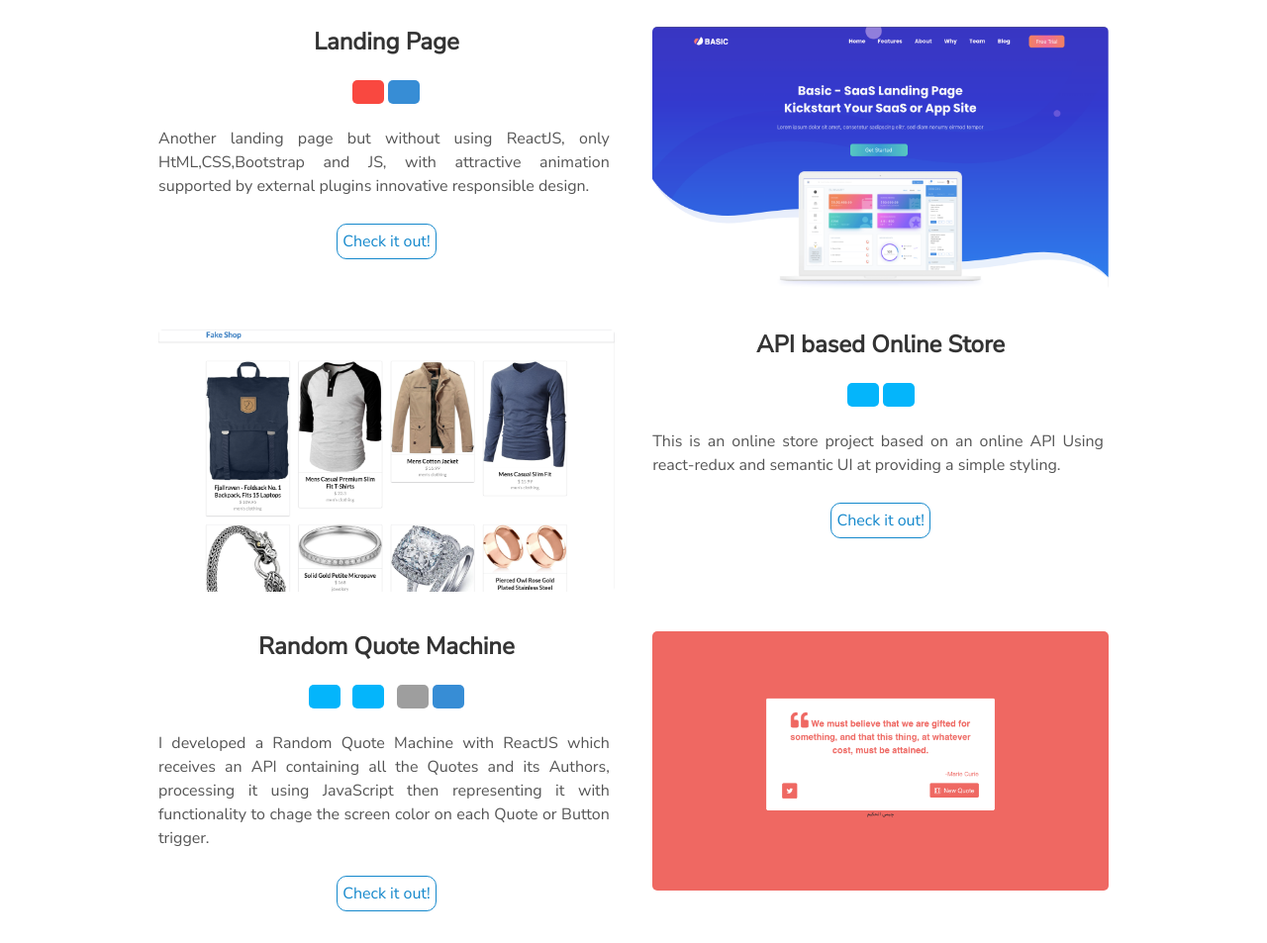
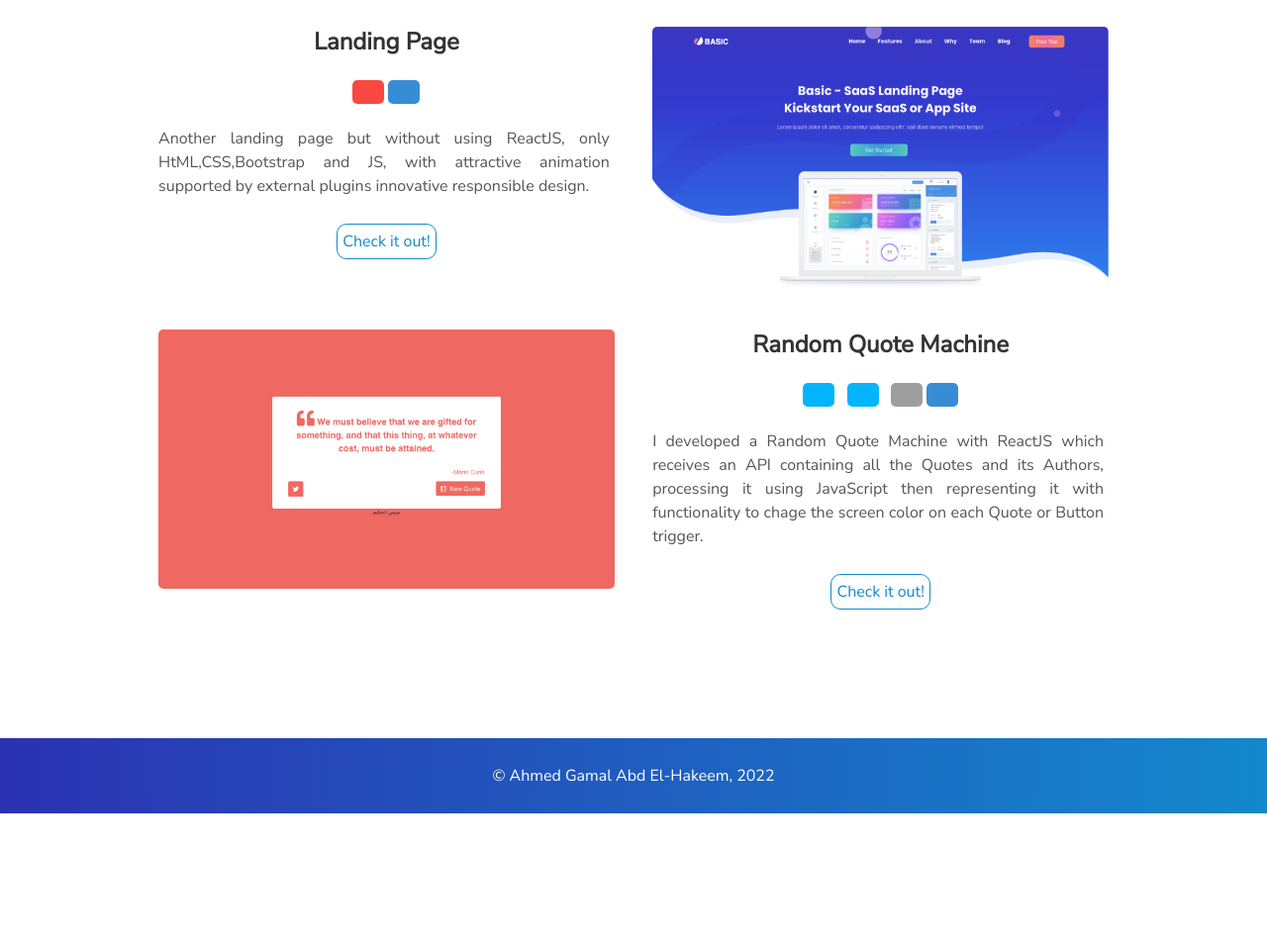
Before and after one commit to Jjemy/personal-portfolio, a plain HTML site: page index.html in a window 1280 px wide. Shown: the part 2547-3500 px from the top of the page at 99% size. After the commit the page ends 3369 px from the top, so only its background shows below. Drawn offline with nearby package versions, Linux system fonts and the light colour scheme; grey boxes are pictures that could not be loaded.

Commit message:
Fixing responsibility problems

```diff
--- a/index.html
+++ b/index.html
@@ -234,46 +234,14 @@
             Another landing page but without using ReactJS, only HtML,CSS,Bootstrap and JS,
             with attractive animation supported by external plugins innovative responsible design.
           </p>
-          <a class="project-link" target="_blank" href="https://landing-page-tawny-eight.vercel.app/">
+          <a class="project-link" target="_blank" href="https://landing-page-eight-hazel.vercel.app/">
             Check it out!
           </a>
         </div>
       </div>
 
       <div class="user-projects">
-        <div class="images-left" data-aos='fade-right' data-aos-delay="400" data-aos-duration='1000'>
-          <picture>
-            <source type="image/webp" srcset="./assets/img/webp/fakeShop.webp" />
-            <img alt="COVID-19 Tracker App" src="./assets/img/jpg/fakeShop.jpg" />
-          </picture>
-        </div>
-        <div class="contents-right" style="text-align: center" data-aos='fade-left' data-aos-delay="400" data-aos-duration='1000'>
-          <h3>API based Online Store</h3>
-          <div>
-            <img
-              height="32"
-              width="32"
-              src="https://unpkg.com/simple-icons@3.4.0/icons/react.svg"
-              style="filter: invert(73%) sepia(74%) saturate(1552%) hue-rotate(169deg) brightness(109%) contrast(97%)"
-            />
-            <img
-              height="32"
-              width="32"
-              src="https://unpkg.com/simple-icons@3.4.0/icons/redux.svg"
-              style="filter: invert(73%) sepia(74%) saturate(1552%) hue-rotate(169deg) brightness(109%) contrast(97%)"
-            />
-          </div>
-          <p style="text-align: justify">
-            This is an online store project based on an online API Using react-redux and semantic UI at providing a simple styling.
-          </p>
-          <a class="project-link" target="_blank" href="https://fake-shop-beta.vercel.app/">
-            Check it out!
-          </a>
-        </div>
-      </div>
-
-      <div class="user-projects">
-        <div class="images-right" data-aos='fade-left' data-aos-delay="500" data-aos-duration='1000'>
+        <div class="images-left" data-aos='fade-left' data-aos-delay="500" data-aos-duration='1000'>
           <picture>
             <source
               type="image/webp"
@@ -282,7 +250,7 @@
             <img alt="Valuto: Account Management System" src="./assets/img/jpg/RQM.jpg" />
           </picture>
         </div>
-        <div class="contents" style="text-align: center" data-aos='fade-right' data-aos-delay="500" data-aos-duration='1000'>
+        <div class="contents-right" style="text-align: center" data-aos='fade-right' data-aos-delay="500" data-aos-duration='1000'>
           <h3>Random Quote Machine</h3>
           <div>
             <img
```
